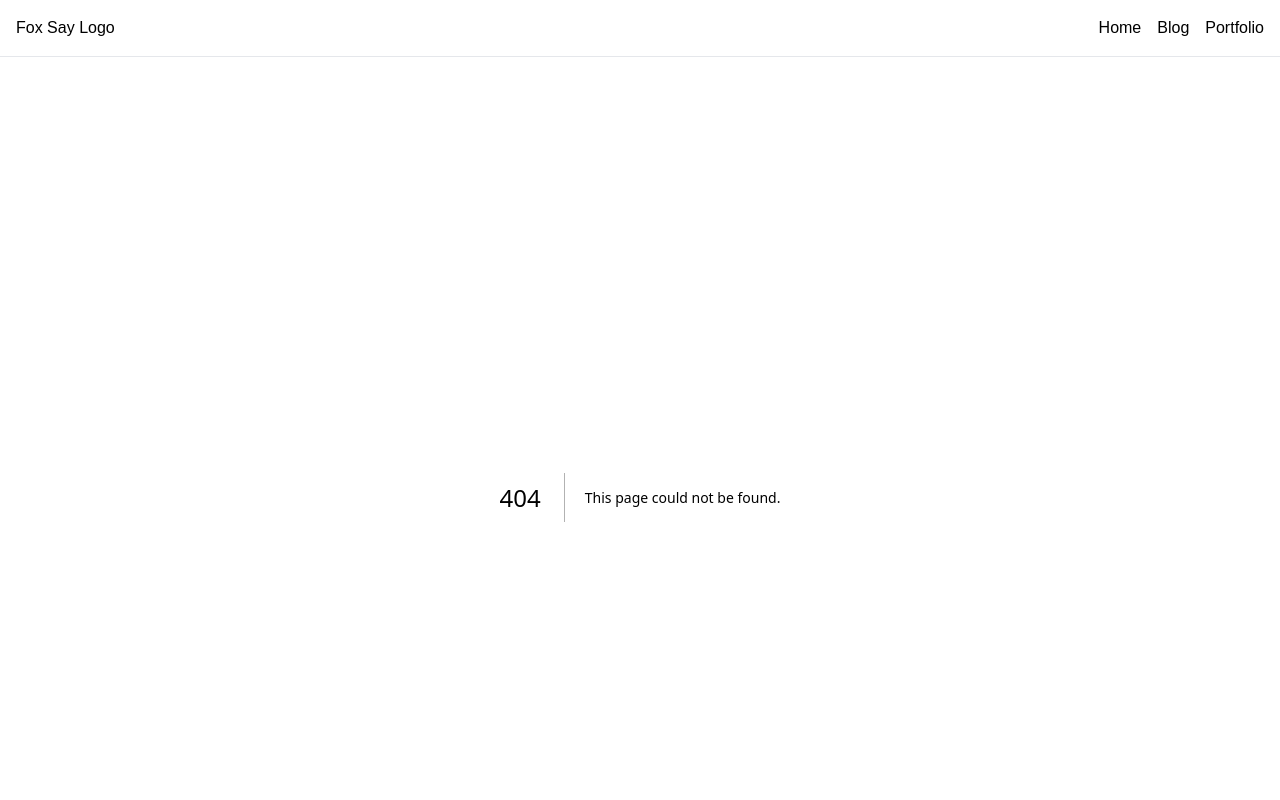
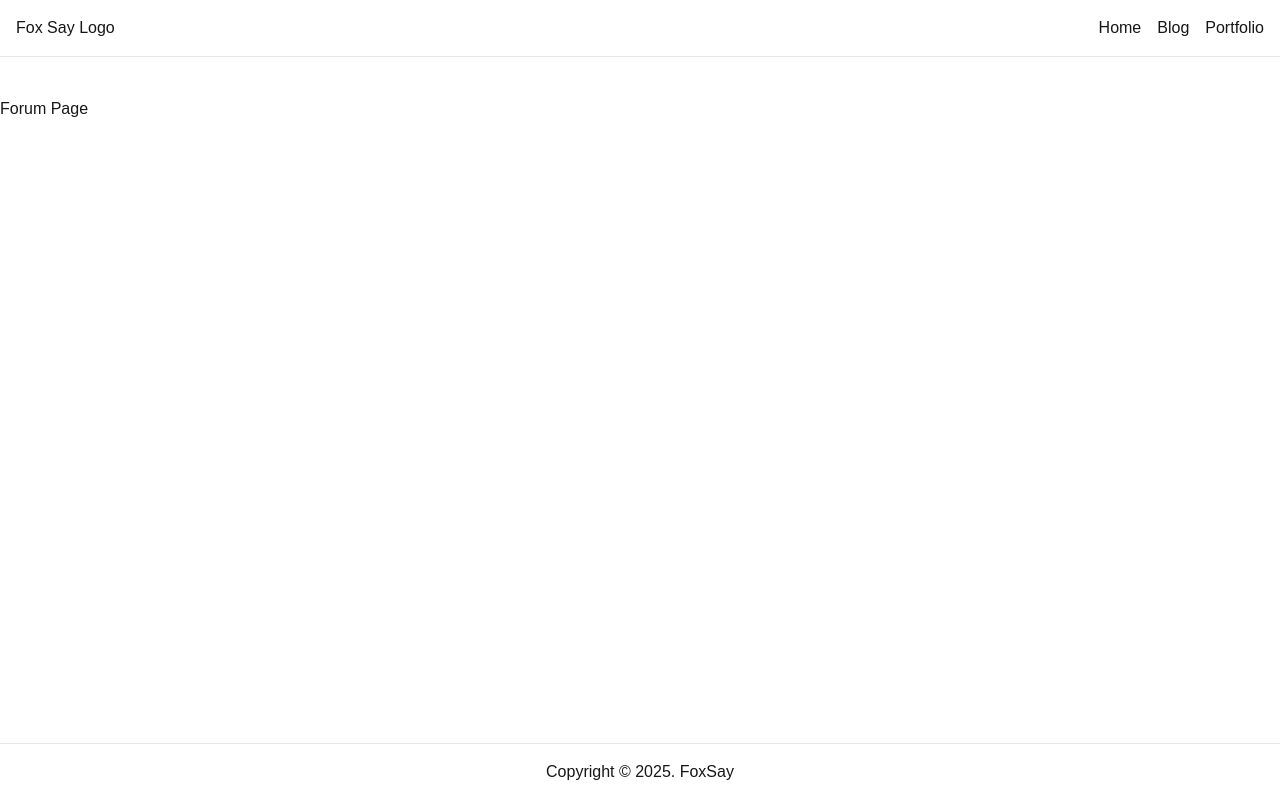
Before and after one commit to DimaChekashov/anifox-find, a Next.js app in the folder client/: page /forum in a window 1280 px wide. Before the commit this address had no page. Shown: the top 800 px of the page. Built offline with nearby package versions, Linux system fonts and the light colour scheme.

Commit message:
add forum

```diff
--- /dev/null
+++ b/client/app/forum/page.tsx
@@ -0,0 +1 @@
+export { ForumPage as default } from "@/pages/forum";
--- /dev/null
+++ b/client/src/pages/forum/index.ts
@@ -0,0 +1 @@
+export { default as ForumPage } from "./ui/ForumPage";
--- /dev/null
+++ b/client/src/pages/forum/ui/ForumPage.tsx
@@ -0,0 +1,8 @@
+
+export default function Forum() {
+  return (
+    <div>
+      <h1>Forum Page</h1>
+    </div>
+  );
+}
```
